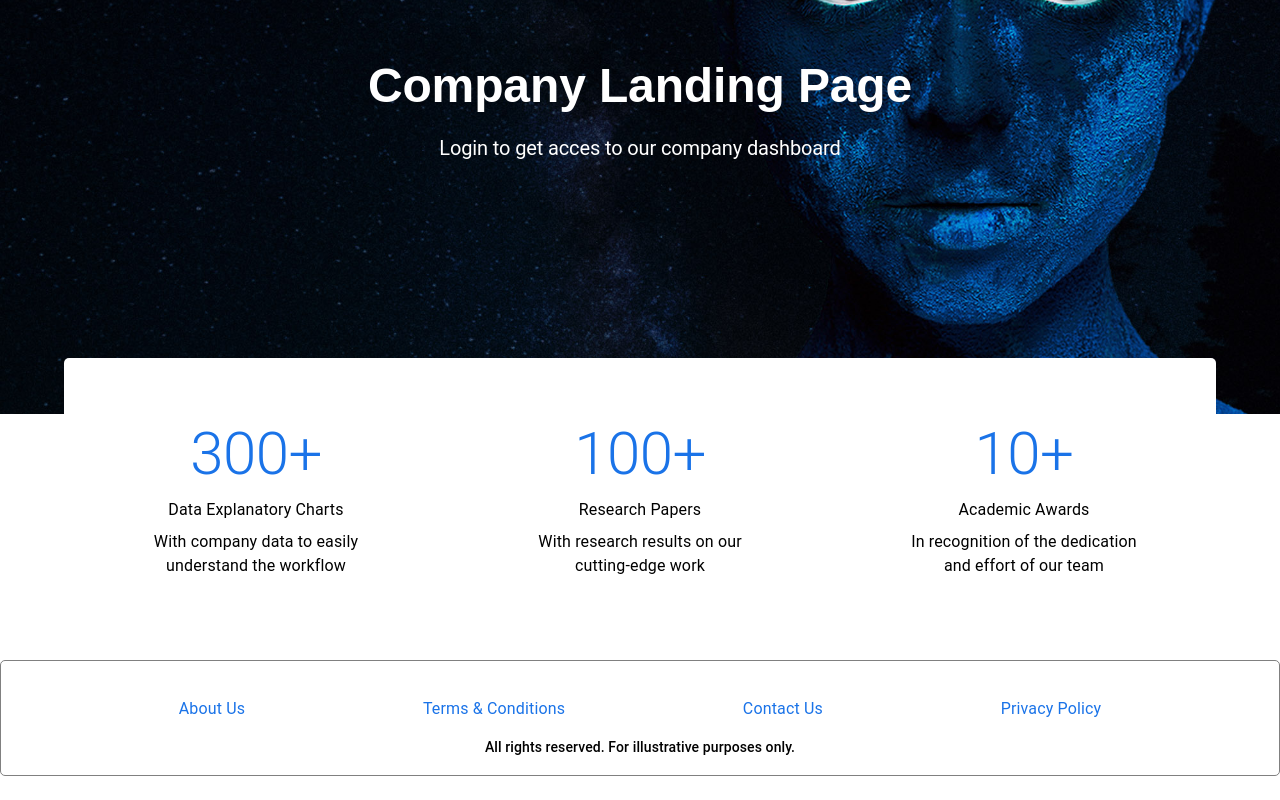
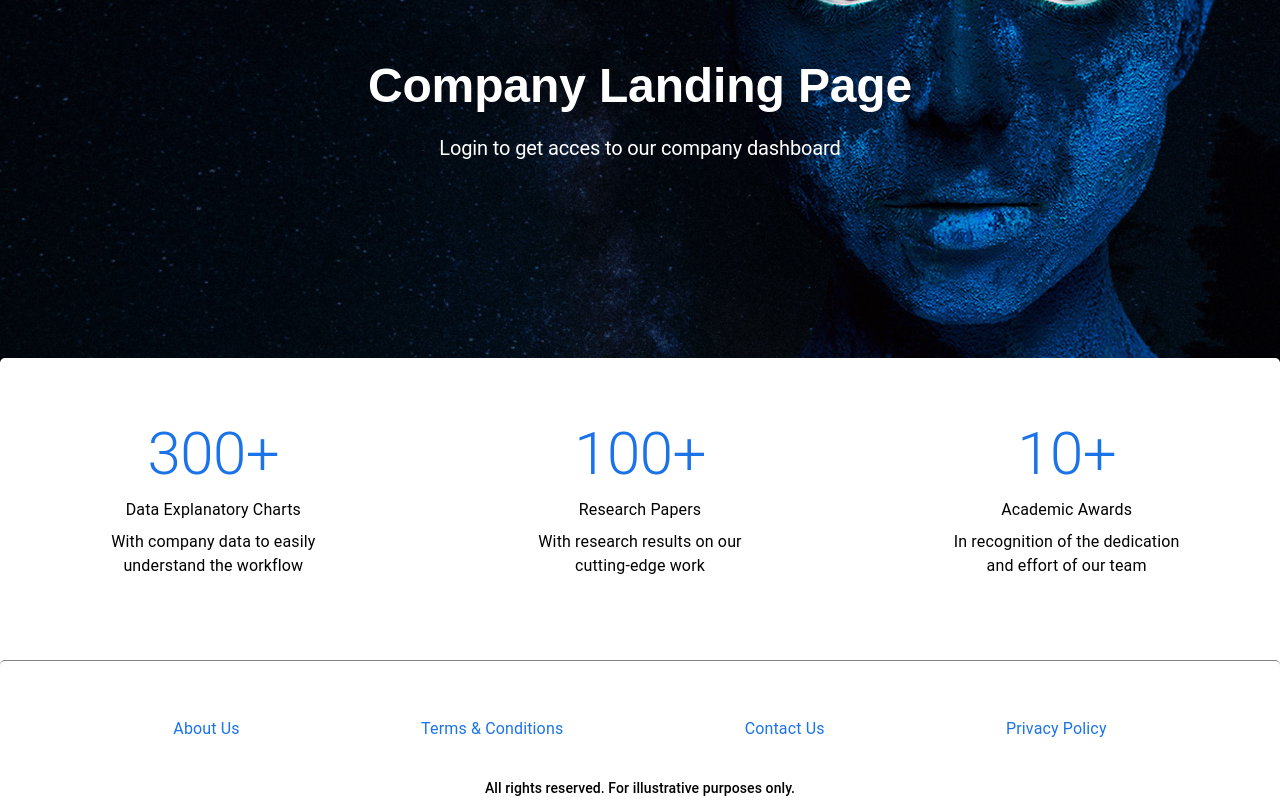
Before and after one commit to RRonier/react-mui, a React (Vite) app: page / in a window 1280 px wide. Shown: the part 210-1010 px from the top of the page. Before the commit the page ends 986 px from the top, so only its background shows below. Built offline with nearby package versions, Linux system fonts and the light colour scheme.

Commit message:
last commit

```diff
--- a/src/layouts/Navbar/Navbar.tsx
+++ b/src/layouts/Navbar/Navbar.tsx
@@ -132,7 +132,9 @@ export const Navbar = ({ open, handleDrawerOpen, color = "inherit" }: AppBarProp
                 {isLoggedIn && <IconButton>
                     <NotificationsNoneIcon />
                 </IconButton>}
-                {isLoggedIn ? <StyledBadge
+                {isLoggedIn ?
+                    <IconButton>
+                        <StyledBadge
                             overlap="circular"
                             anchorOrigin={{ vertical: 'bottom', horizontal: 'right' }}
                             variant="dot"
@@ -145,7 +147,8 @@ export const Navbar = ({ open, handleDrawerOpen, color = "inherit" }: AppBarProp
                                 alt="Remy Sharp"
                                 src="/static/images/avatar/1.jpg"
                             />
-                </StyledBadge> :
+                        </StyledBadge>
+                    </IconButton> :
                     <IconButton onClick={() => navigate("/login")}>
                         <AccountCircleOutlinedIcon />
                     </IconButton>
--- a/src/pages/Landing/LandingPage.tsx
+++ b/src/pages/Landing/LandingPage.tsx
@@ -8,18 +8,25 @@ import {
     mainDescriptiveText,
     mainDescriptiveBox,
     gridTextContainer,
-    footerContainer
+    footerContainer,
+    footerItem
 } from "./muiStyles"
 
 export const LandingPage = () => {
     return (
-        <Grid container>
-            <Grid sx={landingBGImage}>
+        <Grid container sx={{ position: "relative", height: "120vh", display: "flex" }}>
+            <Grid
+                sx={landingBGImage}
+            >
                 <Navbar />
-                <Grid container sx={titleContainer}>
+                <Grid container
+                    sx={titleContainer}
+                >
                     <Typography sx={title}>Company Landing Page</Typography>
                     <Typography sx={mainSubtitle}>Login to get acces to our company dashboard</Typography>
-                    <Box sx={gridTextContainer}>
+                    <Box
+                        sx={gridTextContainer}
+                    >
                         <Box sx={mainDescriptiveBox}>
                             <Typography variant="h2" color="rgb(26, 115, 232)">300+</Typography>
                             <Typography variant="body1">Data Explanatory Charts</Typography>
@@ -38,21 +45,25 @@ export const LandingPage = () => {
                     </Box>
                 </Grid>
             </Grid>
-            <Grid container sx={footerContainer}>
-                <Grid item sx={{
-                    display: "flex",
-                    flexDirection: "row",
-                    justifyContent: "space-evenly",
-                    alignItems: "center",
-                    width: "100%"
-                }}>
-                    <Typography color="rgb(26, 115, 232)" sx={{ cursor: "pointer", width: "fit-content" }}>About Us</Typography>
-                    <Typography color="rgb(26, 115, 232)" sx={{ cursor: "pointer", width: "fit-content" }}>Terms & Conditions</Typography>
-                    <Typography color="rgb(26, 115, 232)" sx={{ cursor: "pointer" }}>Contact Us</Typography>
-                    <Typography color="rgb(26, 115, 232)" sx={{ cursor: "pointer" }}>Privacy Policy</Typography>
+            <footer style={{
+                alignSelf: "flex-end",
+                width: "100%",
+                display: "flex",
+                flexDirection: "column",
+                justifyContent: "center",
+                alignItems: "center",
+                gap: 2,
+            }}>
+                <Grid container sx={footerContainer}>
+                    <Grid item sx={footerItem}>
+                        <Typography color="rgb(26, 115, 232)" sx={{ cursor: "pointer", width: "fit-content" }}>About Us</Typography>
+                        <Typography color="rgb(26, 115, 232)" sx={{ cursor: "pointer", width: "fit-content" }}>Terms & Conditions</Typography>
+                        <Typography color="rgb(26, 115, 232)" sx={{ cursor: "pointer" }}>Contact Us</Typography>
+                        <Typography color="rgb(26, 115, 232)" sx={{ cursor: "pointer" }}>Privacy Policy</Typography>
+                    </Grid>
                 </Grid>
                 <Typography variant="subtitle2">All rights reserved. For illustrative purposes only.</Typography>
-            </Grid>
+            </footer>
         </Grid>
     )
 }
--- a/src/pages/Landing/muiStyles.ts
+++ b/src/pages/Landing/muiStyles.ts
@@ -1,4 +1,7 @@
 export const title = {
+  fontSize: "1.5rem",
+  color: "rgb(255, 255, 255)",
+  "@media (min-width: 672px)": {
     margin: "-48px 0px 8px",
     fontFamily: '"Roboto Slab", sans-serif',
     fontSize: "3rem",
@@ -8,20 +11,24 @@ export const title = {
     textTransform: "none",
     verticalAlign: "unset",
     textDecoration: "none",
-  color: "rgb(255, 255, 255)",
     letterSpacing: "-0.125px",
+  },
 };
 
 export const landingBGImage = {
   width: "100%",
-  height: "100vh",
+  height: "50%",
   padding: 0,
   margin: 0,
+  display: "flex",
+  flexDirection: "column",
+  "@media (min-width: 672px)": {
+    height: "100vh",
+  },
 };
 
 export const titleContainer = {
   display: "flex",
-  flexDirection: "column",
   justifyContent: "center",
   alignItems: "center",
   width: "100%",
@@ -29,7 +36,10 @@ export const titleContainer = {
   backgroundImage: "url('src/assets/images/bgFull.jpg')",
   backgroundRepeat: "no-repeat",
   backgroundSize: "cover",
+  "@media (min-width: 672px)": {
     position: "relative",
+    flexDirection: "column",
+  },
 };
 
 export const mainSubtitle = {
@@ -49,44 +59,61 @@ export const mainSubtitle = {
   letterSpacing: "-0.125px",
 };
 
+export const gridTextContainer = {
+  borderRadius: "5px",
+  width: "100vw",
+  backgroundColor: "#ffffff",
+  display: "flex",
+  flexDirection: "column",
+  "@media (min-width: 672px)": {
+    position: "absolute",
+    bottom: "-40%",
+    height: "50%",
+    flexDirection: "row",
+    justifyContent: "space-around",
+    alignItems: "center",
+  },
+};
+
 export const mainDescriptiveBox = {
   display: "flex",
   flexDirection: "column",
+  alignItems: "center",
+  "@media (min-width: 672px)": {
     gap: 1,
     justifyContent: "center",
-  alignItems: "center",
     width: "20%",
+  },
 };
 
 export const mainDescriptiveText = {
+  width: "90%",
+  "@media (min-width: 672px)": {
     wordWrap: "break-word",
     textAlign: "center",
-};
-
-export const gridTextContainer = {
-  position: "absolute",
-  bottom: "-40%",
-  borderRadius: "5px",
-  width: "90%",
-  height: "50%",
-  backgroundColor: "#ffffff",
-  display: "flex",
-  flexDirection: "row",
-  justifyContent: "space-around",
-  alignItems: "center",
+  },
 };
 
 export const footerContainer = {
+  borderTop: "1px solid gray",
+  borderRadius: "5px",
+  height: "9.25rem",
+  width: "100%",
+  "@media (min-width: 672px)": {
+    height: "7.25rem",
     marginTop: "70px",
     paddingTop: "20px",
+  },
+};
+
+export const footerItem = {
   display: "flex",
   flexDirection: "column",
-  justifyContent: "center",
+  justifyContent: "space-evenly",
   alignItems: "center",
-  gap: 2,
-  height: "7.25rem",
-  border: "1px solid gray",
-  borderRadius: "5px",
-  position: "relative",
-  bottom: 0,
+  gap: 1,
+  width: "100%",
+  "@media (min-width: 672px)": {
+    flexDirection: "row",
+  },
 };
```
Lines whose indentation alone changed are shown as unchanged.
